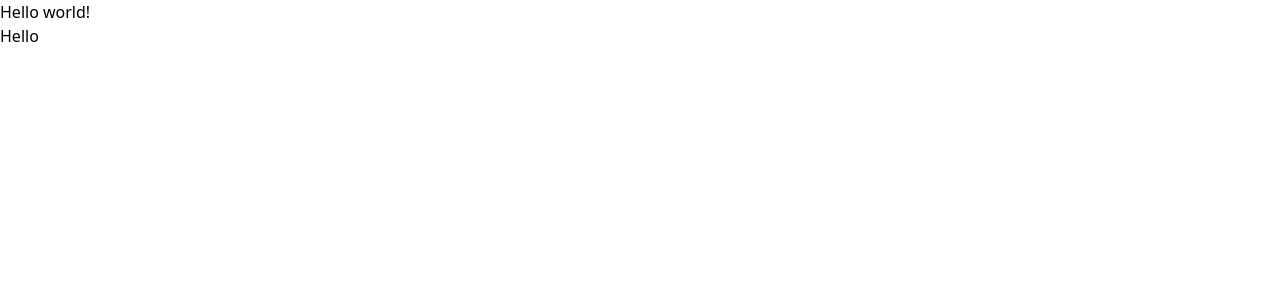
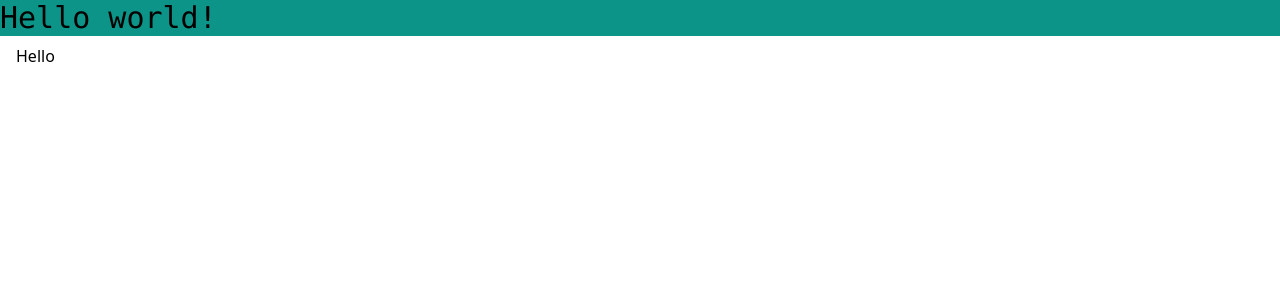
Before and after one commit to ssemakov/kcal, a Next.js app: page / in a window 1280 px wide. Shown: the top 300 px of the page. Built offline with nearby package versions, Linux system fonts and the light colour scheme.

Commit message:
Setup tailwind.css

```diff
--- /dev/null
+++ b/postcss.config.js
@@ -0,0 +1,6 @@
+module.exports = {
+  plugins: {
+    tailwindcss: {},
+    autoprefixer: {},
+  },
+}
--- /dev/null
+++ b/prettier.config.js
@@ -0,0 +1,3 @@
+module.exports = {
+  plugins: [require("prettier-plugin-tailwindcss")],
+};
--- /dev/null
+++ b/tailwind.config.js
@@ -0,0 +1,12 @@
+/** @type {import('tailwindcss').Config} */
+module.exports = {
+  content: [
+    "./app/**/*.{js,ts,jsx,tsx}",
+    "./pages/**/*.{js,ts,jsx,tsx}",
+    "./components/**/*.{js,ts,jsx,tsx}",
+  ],
+  theme: {
+    extend: {},
+  },
+  plugins: [],
+};
```
